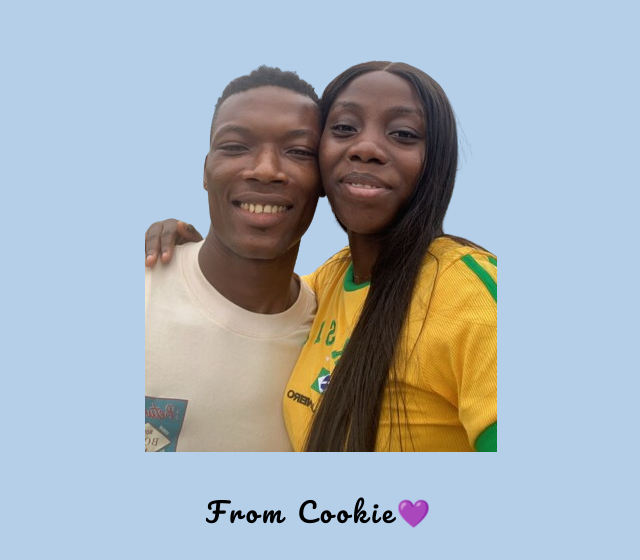
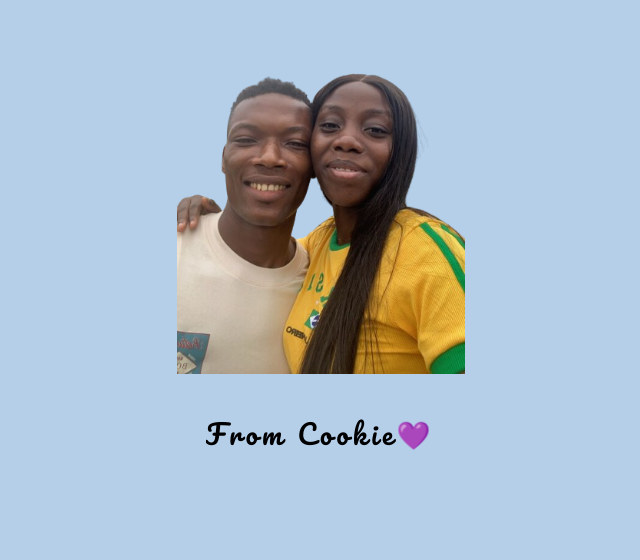
Before and after one commit to Esseh12/Gbenmo_Ese, a React (Create React App) app in the folder birthday_site/: page /collage in a window 1280 px wide. Shown: the part 240-800 px from the top of the page, without its empty margins (319-959 px from the left). Built offline with nearby package versions, Linux system fonts and the light colour scheme.

Commit message:
final push

```diff
--- a/birthday_site/src/styles/homepage.css
+++ b/birthday_site/src/styles/homepage.css
@@ -140,8 +140,8 @@
     align-items: center;
 }
 
-.collage_img_subcontainer {
-    width: 22rem;
+.collage_img_subcontainer img{
+    width: 18rem;
     height: auto;
 }
 
```
